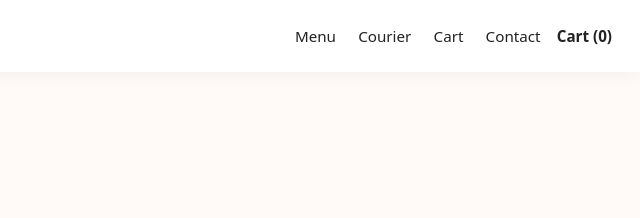
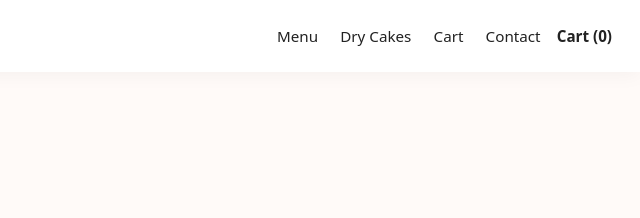
Before and after one commit to kaushikvinay44-alt/cakeopera-website, a plain HTML site: page cart.html in a window 1280 px wide. Shown: the top 218 px of the page, 640-1280 px from the left. Drawn offline with Linux system fonts and the light colour scheme.

Commit message:
Update cart.html

```diff
--- a/cart.html
+++ b/cart.html
@@ -28,7 +28,7 @@
     </a>
     <nav>
       <a href="index.html#menu">Menu</a>
-      <a href="courier.html">Courier</a>
+      <a href="courier.html">Dry Cakes</a>
       <a href="cart.html">Cart</a>
       <a href="index.html#contact">Contact</a>
     </nav>
```
